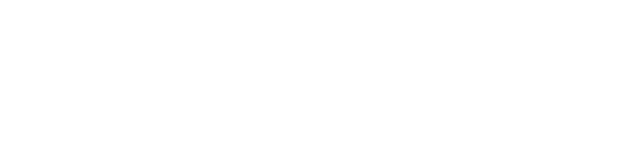
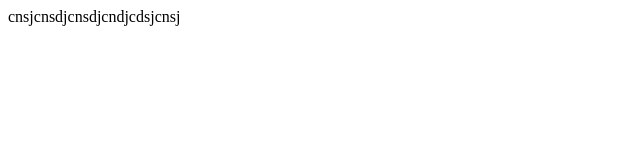
Before and after one commit to Yunussemrey/pazaryeri, a plain HTML site: page index.html in a window 1280 px wide. Shown: the whole page, without its empty margins (0-640 px from the left). Drawn offline with Linux system fonts and the light colour scheme.

Commit message:
bahar indexte değişiklik yaptı

```diff
--- a/index.html
+++ b/index.html
@@ -6,6 +6,6 @@
     <title>Document</title>
 </head>
 <body>
-
+    cnsjcnsdjcnsdjcndjcdsjcnsj
 </body>
 </html>
```
